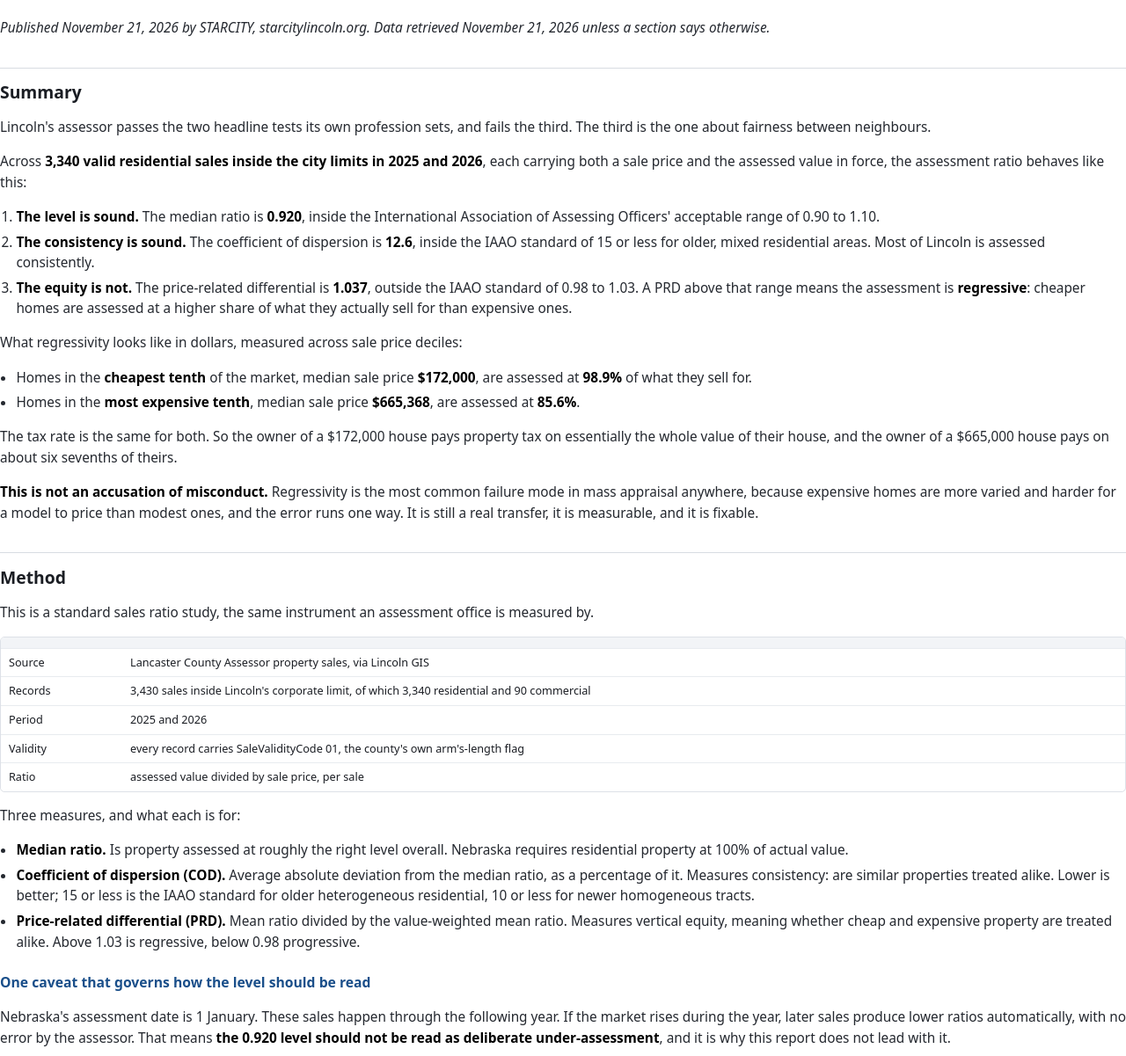
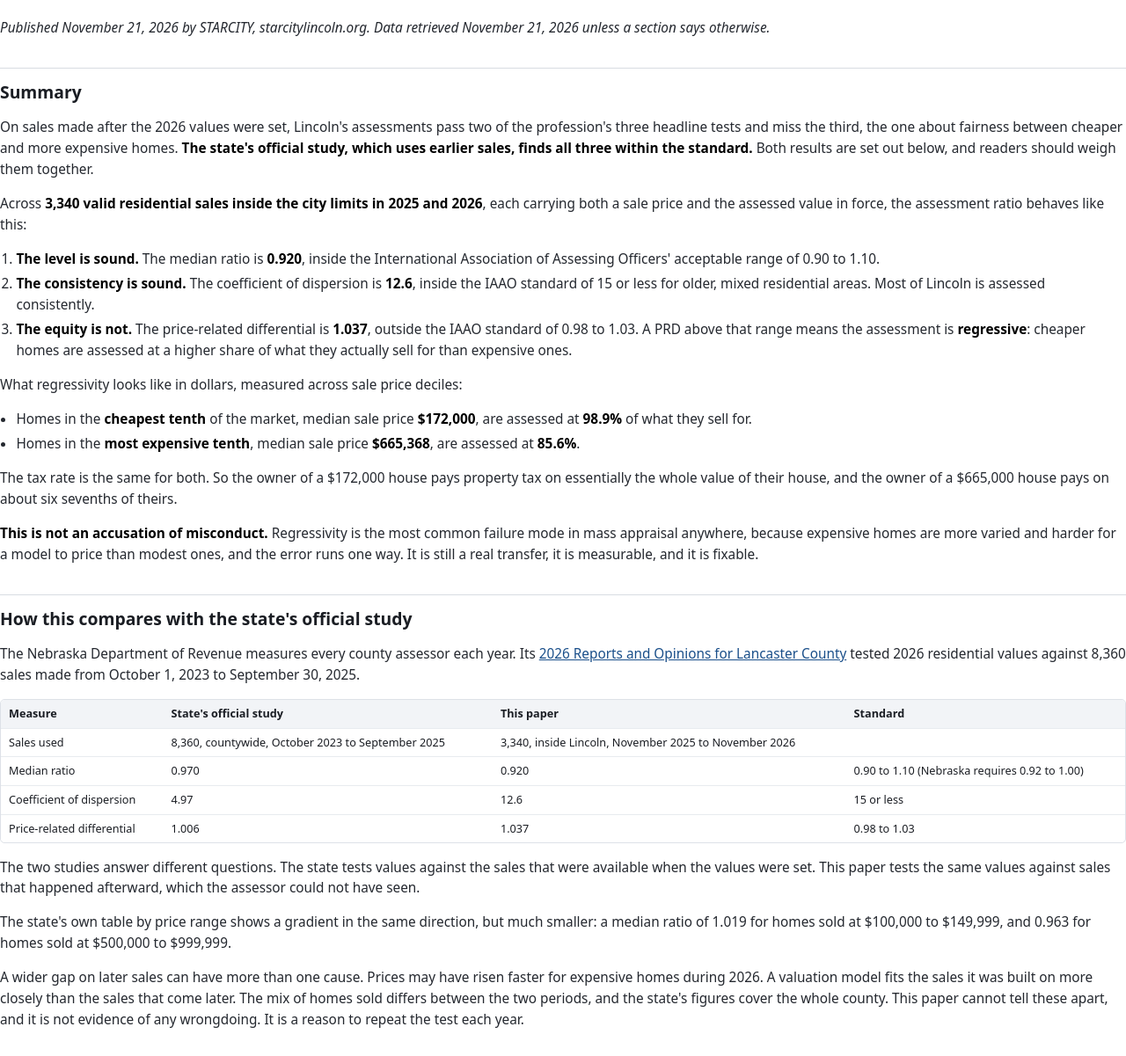
Before and after one commit to RobotWhiteBread/STARCITY, a plain HTML site: page assessment.html in a window 1280 px wide. Shown: the part 63-1264 px from the top of the page at 88% size. Drawn offline with Linux system fonts and the light colour scheme.

Commit message:
Assessment paper: add the state's official 2026 ratio study alongside ours; campaign paper: note on committees spanning two races
Co-Authored-By: Claude Fable 5.2 <noreply@anthropic.com>
Claude-Session: https://claude.ai/code/session_017sp2Nrqj8h4nmm1jkoQB3X

```diff
--- a/assessment.html
+++ b/assessment.html
@@ -54,13 +54,24 @@ footer{margin-top:1.8em;padding-top:.8em;color:#6b7280;font-size:8.5pt;
 <p class="sub">Lancaster County Assessor sales ratio study &#183; 3,340 residential sales, 2025 to 2026</p>
 <p><em>Published November 21, 2026 by STARCITY, starcitylincoln.org. Data retrieved November 21, 2026 unless a section says otherwise.</em></p>
 <h2>Summary</h2>
-<p>Lincoln's assessor passes the two headline tests its own profession sets, and fails the third. The third is the one about fairness between neighbours.</p>
+<p>On sales made after the 2026 values were set, Lincoln's assessments pass two of the profession's three headline tests and miss the third, the one about fairness between cheaper and more expensive homes. <strong>The state's official study, which uses earlier sales, finds all three within the standard.</strong> Both results are set out below, and readers should weigh them together.</p>
 <p>Across <strong>3,340 valid residential sales inside the city limits in 2025 and 2026</strong>, each carrying both a sale price and the assessed value in force, the assessment ratio behaves like this:</p>
 <ol><li><strong>The level is sound.</strong> The median ratio is <strong>0.920</strong>, inside the International Association of Assessing Officers' acceptable range of 0.90 to 1.10.</li><li><strong>The consistency is sound.</strong> The coefficient of dispersion is <strong>12.6</strong>, inside the IAAO standard of 15 or less for older, mixed residential areas. Most of Lincoln is assessed consistently.</li><li><strong>The equity is not.</strong> The price-related differential is <strong>1.037</strong>, outside the IAAO standard of 0.98 to 1.03. A PRD above that range means the assessment is <strong>regressive</strong>: cheaper homes are assessed at a higher share of what they actually sell for than expensive ones.</li></ol>
 <p>What regressivity looks like in dollars, measured across sale price deciles:</p>
 <ul><li>Homes in the <strong>cheapest tenth</strong> of the market, median sale price <strong>$172,000</strong>, are assessed at <strong>98.9%</strong> of what they sell for.</li><li>Homes in the <strong>most expensive tenth</strong>, median sale price <strong>$665,368</strong>, are assessed at <strong>85.6%</strong>.</li></ul>
 <p>The tax rate is the same for both. So the owner of a $172,000 house pays property tax on essentially the whole value of their house, and the owner of a $665,000 house pays on about six sevenths of theirs.</p>
 <p><strong>This is not an accusation of misconduct.</strong> Regressivity is the most common failure mode in mass appraisal anywhere, because expensive homes are more varied and harder for a model to price than modest ones, and the error runs one way. It is still a real transfer, it is measurable, and it is fixable.</p>
+<h2>How this compares with the state's official study</h2>
+<p>The Nebraska Department of Revenue measures every county assessor each year. Its <a href="https://revenue.nebraska.gov/sites/default/files/doc/pad/research/statewide_equalization/counties/2026/55Lancaster.pdf" rel="noopener">2026 Reports and Opinions for Lancaster County</a> tested 2026 residential values against 8,360 sales made from October 1, 2023 to September 30, 2025.</p>
+<div class="tw"><table><thead><tr><th>Measure</th><th>State's official study</th><th>This paper</th><th>Standard</th></tr></thead><tbody>
+<tr><td>Sales used</td><td>8,360, countywide, October 2023 to September 2025</td><td>3,340, inside Lincoln, November 2025 to November 2026</td><td></td></tr>
+<tr><td>Median ratio</td><td>0.970</td><td>0.920</td><td>0.90 to 1.10 (Nebraska requires 0.92 to 1.00)</td></tr>
+<tr><td>Coefficient of dispersion</td><td>4.97</td><td>12.6</td><td>15 or less</td></tr>
+<tr><td>Price-related differential</td><td>1.006</td><td>1.037</td><td>0.98 to 1.03</td></tr>
+</tbody></table></div>
+<p>The two studies answer different questions. The state tests values against the sales that were available when the values were set. This paper tests the same values against sales that happened afterward, which the assessor could not have seen.</p>
+<p>The state's own table by price range shows a gradient in the same direction, but much smaller: a median ratio of 1.019 for homes sold at $100,000 to $149,999, and 0.963 for homes sold at $500,000 to $999,999.</p>
+<p>A wider gap on later sales can have more than one cause. Prices may have risen faster for expensive homes during 2026. A valuation model fits the sales it was built on more closely than the sales that come later. The mix of homes sold differs between the two periods, and the state's figures cover the whole county. This paper cannot tell these apart, and it is not evidence of any wrongdoing. It is a reason to repeat the test each year.</p>
 <h2>Method</h2>
 <p>This is a standard sales ratio study, the same instrument an assessment office is measured by.</p>
 <div class='tw'><table><thead><tr><th></th><th></th></tr></thead><tbody><tr><td>Source</td><td>Lancaster County Assessor property sales, via Lincoln GIS</td></tr><tr><td>Records</td><td>3,430 sales inside Lincoln's corporate limit, of which 3,340 residential and 90 commercial</td></tr><tr><td>Period</td><td>2025 and 2026</td></tr><tr><td>Validity</td><td>every record carries SaleValidityCode 01, the county's own arm's-length flag</td></tr><tr><td>Ratio</td><td>assessed value divided by sale price, per sale</td></tr></tbody></table></div>
```
Also changed, not shown: campaign.html (+1 -1 lines), 2 other files.
